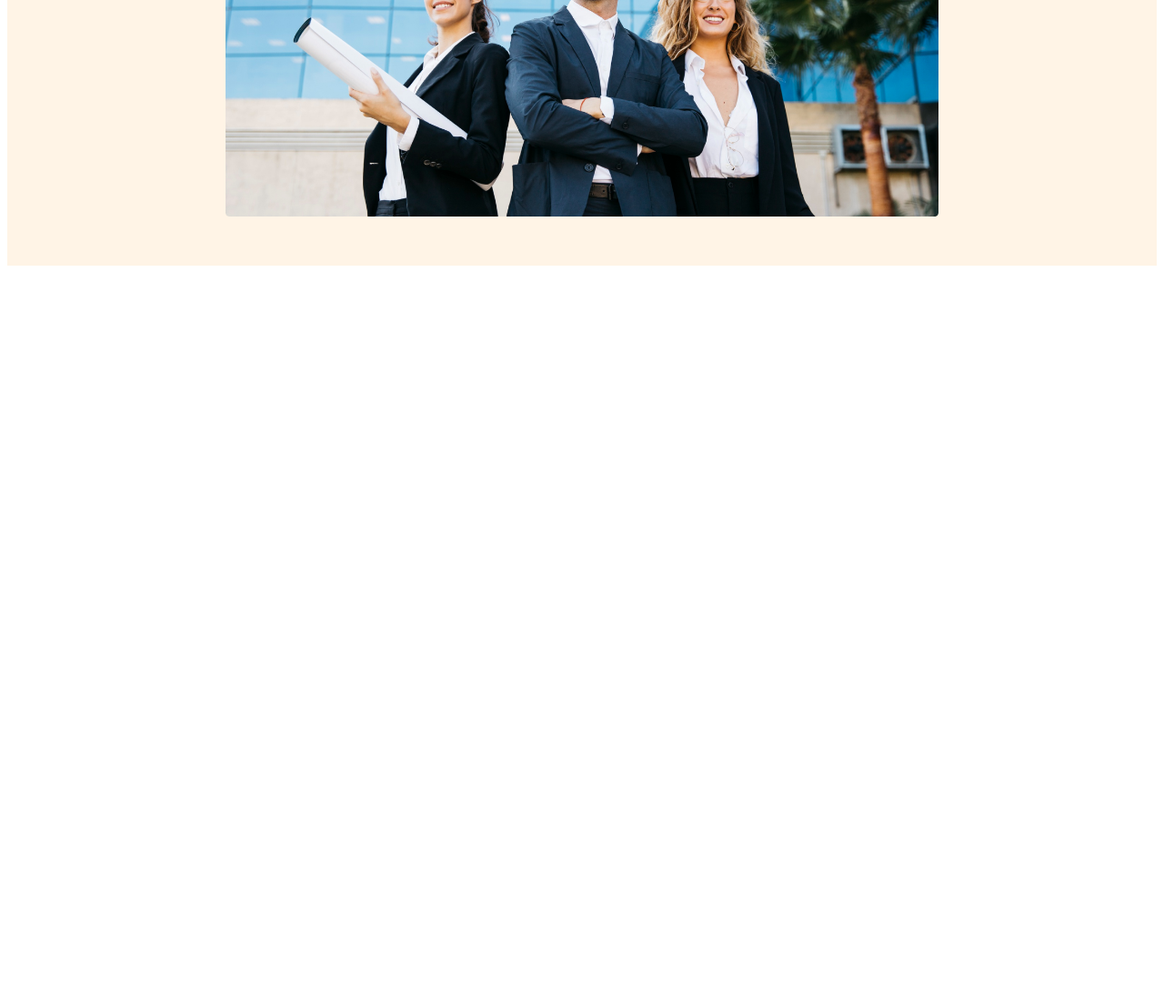
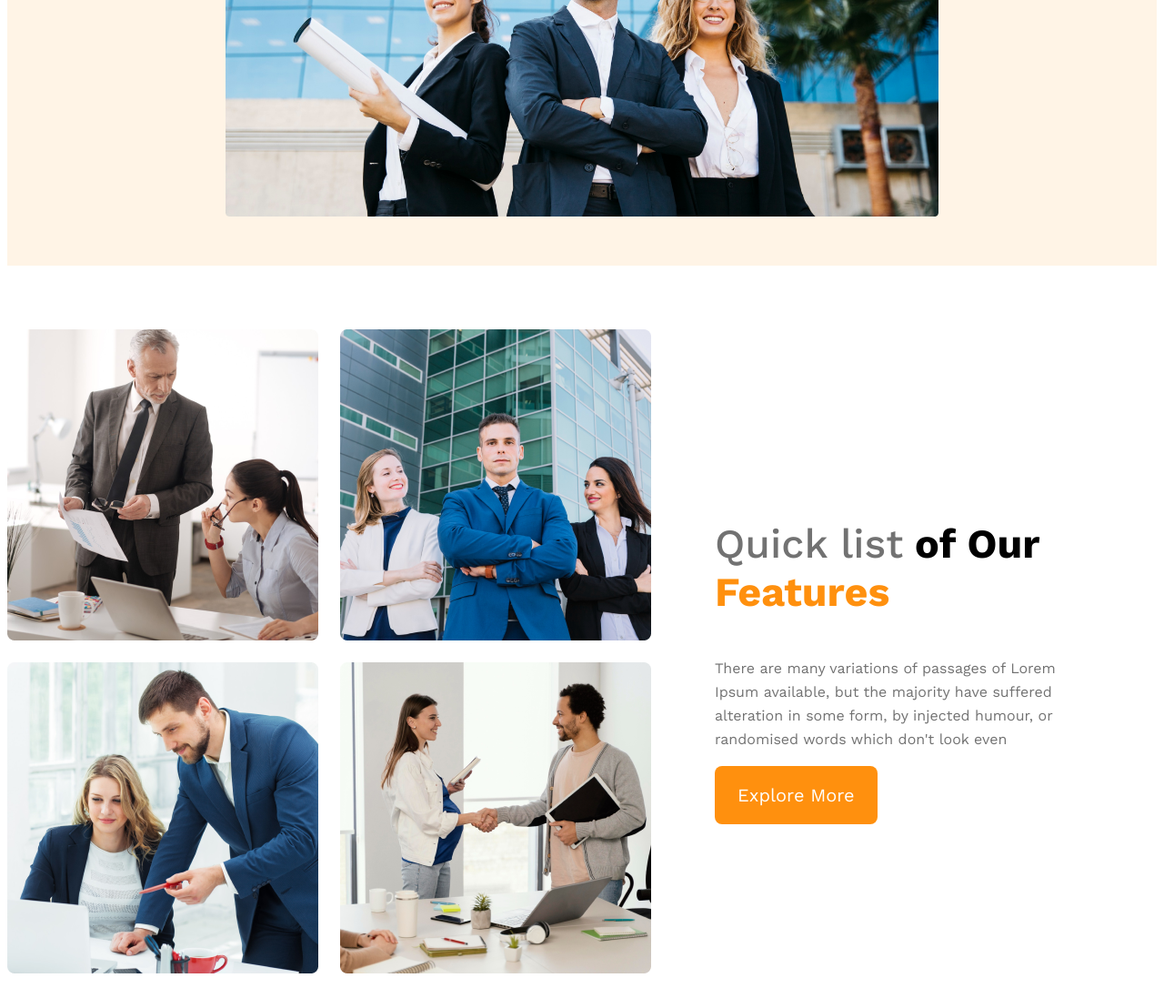
Before and after one commit to Md-Parvez-Ahamed/g3, a plain HTML site: page index.html in a window 1280 px wide. Shown: the part 733-1841 px from the top of the page at 91% size. Before the commit the page ends 1033 px from the top, so only its background shows below. Drawn offline with nearby package versions, Linux system fonts and the light colour scheme.

Commit message:
team section responsive

```diff
--- a/index.html
+++ b/index.html
@@ -7,6 +7,7 @@
     <link rel="stylesheet" href="style.css">
 </head>
 <body>
+    <!-- header Start -->
     <header>
         <nav>
             <h3 class="nav-title">G3 Architects</h3>
@@ -20,7 +21,7 @@
        <div class="banner">
         <div class="banner-content">
             <h1 class="banner-title">Brand New <br> Group of Architects </h1>
-        <p class="banner-description">
+        <p class="text-light-gray">
             There are many variations of passages of Lorem Ipsum available, but the majority have suffered alteration in some form, by injected humour, or randomised words which don't look even
         </p>
         <button class="btn-primary">Explore More</button>
@@ -28,8 +29,25 @@
         <img src="images/banner.png" alt="">
        </div>
     </header>
+    <!-- header end -->
     <main>
-
+        <!-- features section Start  -->
+        <section class="team-contaienr">
+            <div class="team-img-container">
+                <img src="images/team1.png" alt="">
+                <img src="images/team2.png" alt="">
+                <img src="images/team3.png" alt="">
+                <img src="images/team4.png" alt="">
+            </div>
+            <div class="team-content">
+                <h3 class="team-title"><span class="quick-list">Quick list</span> <span>of Our</span> <span class="features">Features</span></h3>
+                <p class="text-light-gray">
+                    There are many variations of passages of Lorem Ipsum available, but the majority have suffered alteration in some form, by injected humour, or randomised words which don't look even
+                </p>
+                <button class="btn-primary">Explore More</button>
+            </div>
+        </section>
+        <!-- features section End  -->
     </main>
     <footer>
 
--- a/style.css
+++ b/style.css
@@ -6,6 +6,12 @@
 *{
 
     font-family: 'Work Sans', sans-serif;
+}
+.text-light-gray{
+    color:  #727272;
+    font-size: 1rem;
+    font-weight: 400;
+    line-height: 26px;
 }
 .btn-primary{
     border-radius: 8px;
@@ -64,16 +70,48 @@ nav li a{
     font-weight: 700;
 }
 .banner-description{
-    color:  #727272;
-    font-size: 1rem;
-    font-weight: 400;
-    line-height: 26px;
+
 }
 .banner img{
     margin-top: 20px;
     width: 100%;
 }
 /* Banner css End */
+/* main section start */
+main{
+    max-width: 1440px;
+    margin: 70px auto;
+}
+/* main section end */
+/* team css start */
+.team-contaienr{
+    display: flex;
+    /* justify-content: space-between; */
+    align-items: center;
+}
+.team-img-container{
+    display: grid;
+    grid-template-columns: repeat(2,1fr);
+    gap: 1.5rem;
+}
+.team-content{
+    padding: 0px 70px;
+}
+
+.team-title{
+    font-size: 2.8rem;
+}
+.quick-list{
+    color:#727272 ;
+    font-weight: 500;
+}
+.features{
+    color: #FF900E;
+    font-weight: 700;
+}
+
+/* team css end */
+
 
 
 /* Responsive media quires */
@@ -84,8 +122,16 @@ nav li a{
     header{
         padding: 20px;
     }
-    nav{
+    nav,
+    .team-contaienr
+    {
         flex-direction: column;
+    }
+    .team-content{
+        padding: 0px 20px;
+    }
+    .team-img-container{
+        grid-template-columns: 1fr;
     }
 }
 /* mobile device end */
@@ -97,8 +143,13 @@ nav li a{
         padding: 50px;
     }
 
-    nav{
+    nav,
+    .team-contaienr
+    {
         flex-direction: column;
+    }
+    .team-content{
+        padding: 0px 20px;
     }
 }
 
```
